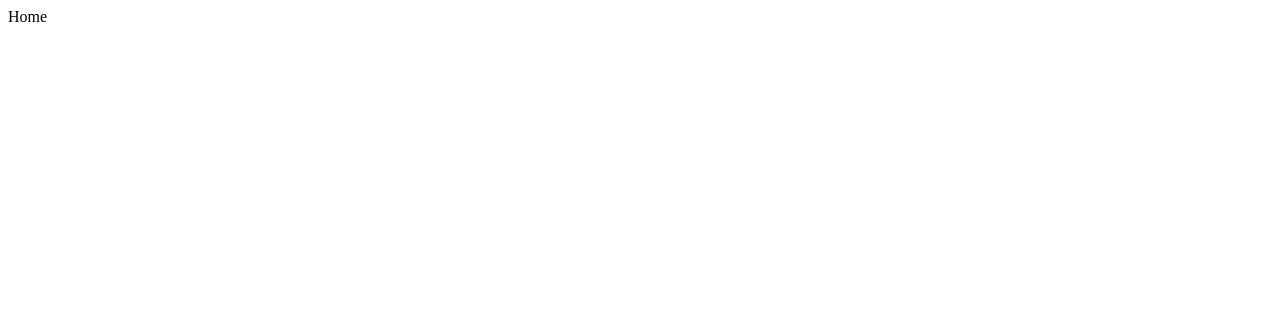
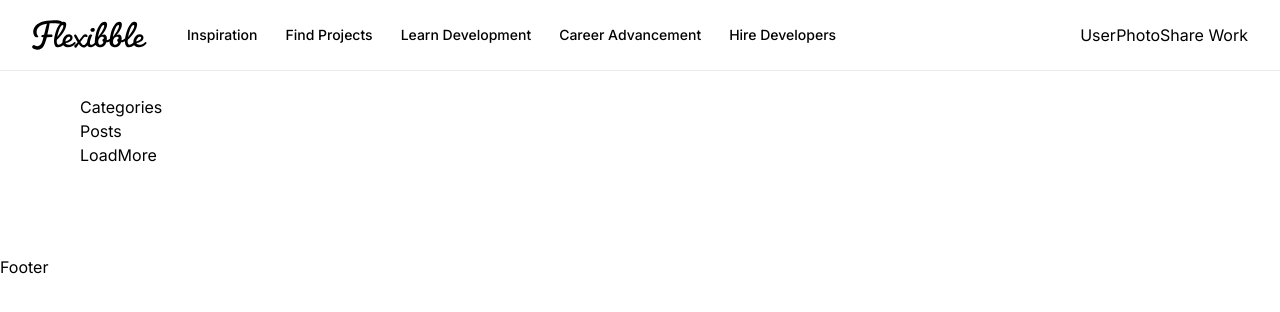
Before and after one commit to Donglak-Derek/projectshare, a Next.js app: page / in a window 1280 px wide. Shown: the top 312 px of the page. Built offline with nearby package versions, Linux system fonts and the light colour scheme.

Commit message:
Added navbar

```diff
--- a/app/layout.tsx
+++ b/app/layout.tsx
@@ -1,16 +1,24 @@
+import "./globals.css";
+import Navbar from "@/components/Navbar";
+import Footer from "@/components/Footer";
+
 export const metadata = {
-  title: 'Next.js',
-  description: 'Generated by Next.js',
-}
+  title: "ProjectShare",
+  description: "Showcase and discover remarkable developer projects",
+};
 
 export default function RootLayout({
   children,
 }: {
-  children: React.ReactNode
+  children: React.ReactNode;
 }) {
   return (
     <html lang="en">
-      <body>{children}</body>
+      <body>
+        <Navbar />
+        <main>{children}</main>
+        <Footer />
+      </body>
     </html>
-  )
+  );
 }
--- a/app/page.tsx
+++ b/app/page.tsx
@@ -1,5 +1,11 @@
 const Home = () => {
-  return <div>Home</div>;
+  return (
+    <section className="flex-start flex-col paddings mb-16">
+      <h1>Categories</h1>
+      <h1>Posts</h1>
+      <h1>LoadMore</h1>
+    </section>
+  );
 };
 
 export default Home;
--- /dev/null
+++ b/components/AuthProviders.tsx
@@ -0,0 +1,7 @@
+import React from "react";
+
+const AuthProviders = () => {
+  return <div>AuthProviders</div>;
+};
+
+export default AuthProviders;
--- /dev/null
+++ b/components/Footer.tsx
@@ -0,0 +1,7 @@
+import React from "react";
+
+const Footer = () => {
+  return <div>Footer</div>;
+};
+
+export default Footer;
--- /dev/null
+++ b/components/Navbar.tsx
@@ -0,0 +1,39 @@
+import Link from "next/link";
+import Image from "next/image";
+import { NavLinks } from "@/constants";
+import AuthProviders from "./AuthProviders";
+
+const Navbar = () => {
+  const session = {};
+
+  return (
+    <nav className="flexBetween navbar">
+      <div className="flex-1 flexStart gap-10">
+        <Link href="/">
+          <Image src="/logo.svg" width={115} height={43} alt="ProjectShare" />
+        </Link>
+
+        <ul className="xl:flex hidden text-small gap-7">
+          {NavLinks.map((link) => (
+            <Link href={link.href} key={link.key}>
+              {link.text}
+            </Link>
+          ))}
+        </ul>
+      </div>
+
+      <div>
+        {session ? (
+          <>
+            UserPhoto
+            <Link href="/create-project">Share Work</Link>
+          </>
+        ) : (
+          <AuthProviders />
+        )}
+      </div>
+    </nav>
+  );
+};
+
+export default Navbar;
--- /dev/null
+++ b/constants/index.ts
@@ -0,0 +1,94 @@
+export const NavLinks = [
+  { href: "/", key: "Inspiration", text: "Inspiration" },
+  { href: "/", key: "Find Projects", text: "Find Projects" },
+  { href: "/", key: "Learn Development", text: "Learn Development" },
+  { href: "/", key: "Career Advancement", text: "Career Advancement" },
+  { href: "/", key: "Hire Developers", text: "Hire Developers" },
+];
+
+export const categoryFilters = [
+  "Frontend",
+  "Backend",
+  "Full-Stack",
+  "Mobile",
+  "UI/UX",
+  "Game Dev",
+  "DevOps",
+  "Data Science",
+  "Machine Learning",
+  "Cybersecurity",
+  "Blockchain",
+  "E-commerce",
+  "Chatbots",
+];
+
+export const footerLinks = [
+  {
+    title: "For developers",
+    links: [
+      "Go Pro!",
+      "Explore development work",
+      "Development blog",
+      "Code podcast",
+      "Open-source projects",
+      "Refer a Friend",
+      "Code of conduct",
+    ],
+  },
+  {
+    title: "Hire developers",
+    links: [
+      "Post a job opening",
+      "Post a freelance project",
+      "Search for developers",
+    ],
+  },
+  {
+    title: "Brands",
+    links: ["Advertise with us"],
+  },
+  {
+    title: "Company",
+    links: [
+      "About",
+      "Careers",
+      "Support",
+      "Media kit",
+      "Testimonials",
+      "API",
+      "Terms of service",
+      "Privacy policy",
+      "Cookie policy",
+    ],
+  },
+  {
+    title: "Directories",
+    links: [
+      "Development jobs",
+      "Developers for hire",
+      "Freelance developers for hire",
+      "Tags",
+      "Places",
+    ],
+  },
+  {
+    title: "Development assets",
+    links: [
+      "Code Marketplace",
+      "GitHub Marketplace",
+      "NPM Registry",
+      "Packagephobia",
+    ],
+  },
+  {
+    title: "Development Resources",
+    links: [
+      "Freelancing",
+      "Development Hiring",
+      "Development Portfolio",
+      "Development Education",
+      "Creative Process",
+      "Development Industry Trends",
+    ],
+  },
+];
```
